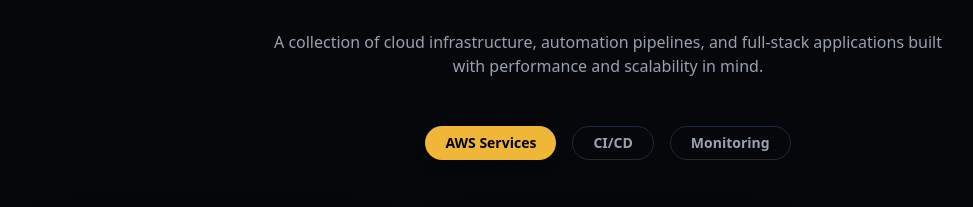
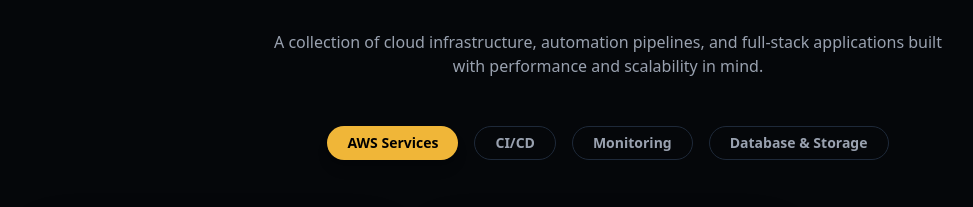
Before and after one commit to Yashzolekar/Yash-s-Portfolio, a React (Vite) app: page / in a window 1280 px wide. Shown: the part 2341-2548 px from the top of the page, without its empty margins (32-1005 px from the left). Built offline with nearby package versions, Linux system fonts and the light colour scheme.

Commit message:
2nd commit

```diff
--- a/package.json
+++ b/package.json
@@ -14,6 +14,7 @@
     "@tailwindcss/vite": "^4.1.18",
     "canvas-confetti": "^1.9.4",
     "framer-motion": "^12.29.2",
+    "lucide-react": "^0.563.0",
     "react": "^19.2.0",
     "react-dom": "^19.2.0",
     "react-hot-toast": "^2.6.0",
--- a/src/Sections/Projects.jsx
+++ b/src/Sections/Projects.jsx
@@ -47,7 +47,7 @@
         },
     ];
 
-    const categories = ["AWS Services", "CI/CD", "Monitoring"];
+    const categories = ["AWS Services", "CI/CD", "Monitoring","Database & Storage"];
 
     const filtered = active === "All"
         ? allProjects
```
Also changed, not shown: 1 other file (tests, documents, lock files or other folders).
